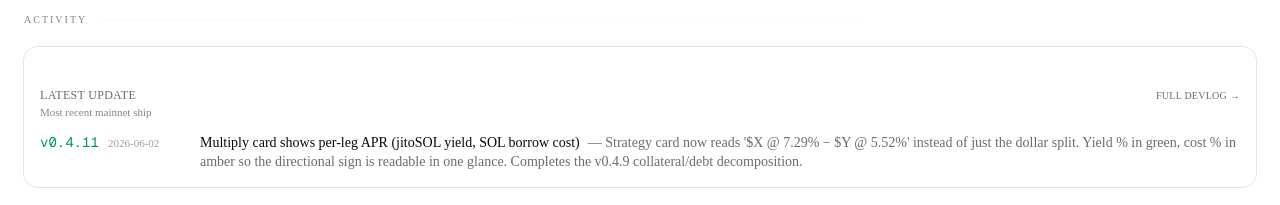
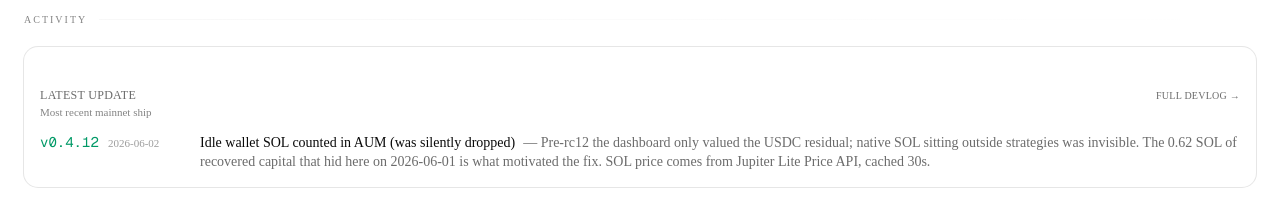
Before and after one commit to Hedgents/frontend, a Next.js app: page / in a window 1280 px wide. Shown: the part 1400-1605 px from the top of the page. Built offline with nearby package versions, Linux system fonts and the light colour scheme; no server answers.

Commit message:
site: surface idle SOL in AUM (v0.4.12)

```diff
--- a/components/NumbersPanel.tsx
+++ b/components/NumbersPanel.tsx
@@ -244,6 +244,13 @@ export function NumbersPanel() {
                 />
               )}
               <Row label="Idle USDC" value={aum.per_strategy.idle_usdc} />
+              {/* v0.4.12: surface native SOL residual. Previously
+                  invisible to the dashboard's AUM; the 0.62 SOL of
+                  recovered capital that hid here on 2026-06-01 is
+                  what motivated the fix. */}
+              {aum.per_strategy.idle_sol_usd > 0 && (
+                <Row label="Idle SOL (USD)" value={aum.per_strategy.idle_sol_usd} />
+              )}
             </div>
           ) : (
             <div className="text-xs mt-2 opacity-50">No data</div>
--- a/lib/ships.ts
+++ b/lib/ships.ts
@@ -12,6 +12,13 @@ export interface Ship {
 }
 
 export const SHIPS: Ship[] = [
+  {
+    version: "v0.4.12",
+    date: "2026-06-02",
+    headline: "Idle wallet SOL counted in AUM (was silently dropped)",
+    detail:
+      "Pre-rc12 the dashboard only valued the USDC residual; native SOL sitting outside strategies was invisible. The 0.62 SOL of recovered capital that hid here on 2026-06-01 is what motivated the fix. SOL price comes from Jupiter Lite Price API, cached 30s.",
+  },
   {
     version: "v0.4.11",
     date: "2026-06-02",
```
Also changed, not shown: lib/api.ts (+8 -0 lines).
